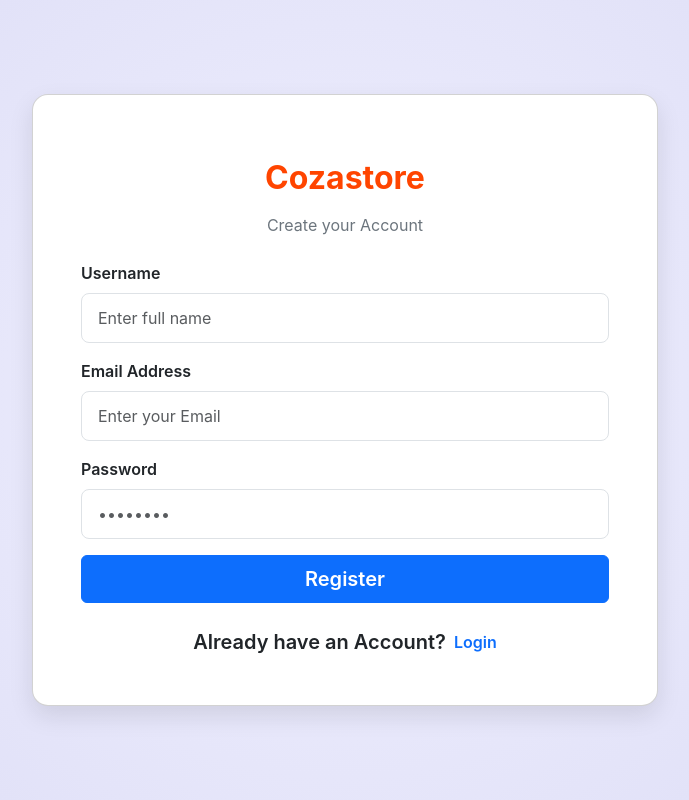
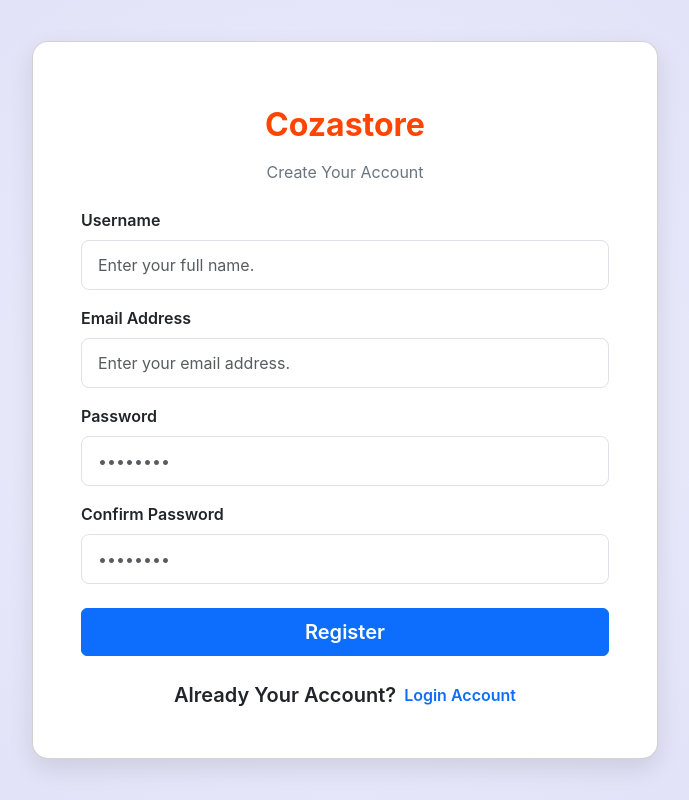
Before and after one commit to MGPISEHT/Ecom-Cozasotre-full, a PHP site: page /register.php in a window 1280 px wide. Shown: the whole page, without its empty margins (295-984 px from the left). Run offline with PHP 8.4, Linux system fonts and the light colour scheme; a stand-in replaces the project's code that opens the database connection; some libraries are stand-ins or nearby versions.

Commit message:
login and register account

```diff
--- a/db/DBconnnect.php
+++ b/db/DBconnnect.php
@@ -1,24 +1,18 @@
 <?php
-// Database credentials
-$host = 'localhost'; // Database host
-$dbname = 'cozastore'; // Database name
-$username = 'root'; // Database username
-$password = ''; // Database password
-
+$host = 'localhost';
+$dbname = 'cozastore';
+$username = 'root';
+$password = '';
 try {
     // Create a PDO instance (database connection)
     $conn = new PDO("mysql:host=$host;dbname=$dbname", $username, $password);
 
-    // Set PDO to throw exceptions on errors
     $conn->setAttribute(PDO::ATTR_ERRMODE, PDO::ERRMODE_EXCEPTION);
-
-    // echo "Connected successfully!"; // Debugging: Remove this in production
+    // echo "Connected successfully!";
 } catch (PDOException $e) {
-    // Handle connection errors
-    die("Connection failed: " . $e->getMessage()); // Terminate script with error message
+    die("Connection failed: " . $e->getMessage());
 }
 
-// Enable error reporting for debugging
 error_reporting(E_ALL);
 ini_set('display_errors', 1);
 ?>
--- a/register.php
+++ b/register.php
@@ -1,11 +1,58 @@
 <?php
+include './db/DBconnnect.php';
 
+session_start();
 
+$message = '';
 
+if (isset($_POST['register_btn'])) {
+    $username = trim(htmlspecialchars($_POST['username'], ENT_QUOTES, 'UTF-8'));
+    $email = filter_input(INPUT_POST, 'email', FILTER_SANITIZE_EMAIL);
+    $plain_password = $_POST['password'];
+    $confirm_password = $_POST['confirm_password'];
 
+    if ($plain_password !== $confirm_password) {
+        $message = "The password don't match.";
+    } elseif (strlen($plain_password) < 5) {
+        $message = "The password must be at least 5 characters long.";
+    } else {
+        $hashed_password = password_hash($plain_password, PASSWORD_DEFAULT);
+
+        $role = 'user';
+
+        try {
+            global $conn;
+            $check_stmt = $conn->prepare("SELECT COUNT(*) FROM users WHERE email = :email OR username = :username");
+            $check_stmt->execute([':email' => $email, ':username' => $username]);
+            if ($check_stmt->fetchColumn() > 0) {
+                $message = "ឈ្មោះអ្នកប្រើប្រាស់ ឬអាសយដ្ឋានអ៊ីមែលនេះមានរួចហើយ។";
+            } else {
+                $sql = "INSERT INTO users (username, password, email, role)
+                        VALUES (:username, :password, :email, :role)";
+                $stmt = $conn->prepare($sql);
+
+                // Bind parameters
+                $stmt->bindParam(':username', $username);
+                $stmt->bindParam(':password', $hashed_password);
+                $stmt->bindParam(':email', $email);
+                $stmt->bindParam(':role', $role);
+
+                $stmt->execute();
+                $_SESSION['success_message'] = "ការចុះឈ្មោះអ្នកប្រើប្រាស់បានជោគជ័យ! សូមចូល។";
+                header("Location: login.php");
+                exit();
+            }
+        } catch (PDOException $e) {
+            error_log("Register PDO Error: " . $e->getMessage());
+            $message = "មានបញ្ហាបច្ចេកទេសកើតឡើង។ សូមព្យាយាមម្តងទៀតនៅពេលក្រោយ។";
+        }
+    }
+}
+
+if (isset($_GET['error'])) {
+    $message = htmlspecialchars($_GET['error']);
+}
 ?>
-
-
 
 <!doctype html>
 <html lang="en">
@@ -13,13 +60,12 @@
 <head>
     <meta charset="utf-8">
     <meta name="viewport" content="width=device-width, initial-scale=1.0">
-    <title>Register Account - Cozastore</title>
+    <title> Register - Account</title>
     <link href="https://cdn.jsdelivr.net/npm/bootstrap@5.3.0-alpha1/dist/css/bootstrap.min.css" rel="stylesheet">
     <script src="https://cdn.tailwindcss.com"></script>
     <style>
         body {
             font-family: 'Inter', sans-serif;
-            /* Using Inter font as a good default */
         }
 
         .radial-gradient-custom {
@@ -28,39 +74,49 @@
 
         .card {
             border-radius: 1rem;
-            /* More rounded corners for the card */
             box-shadow: 0 10px 25px rgba(0, 0, 0, 0.1);
-            /* Softer shadow */
         }
 
         .form-control {
             border-radius: 0.5rem;
-            /* Rounded form inputs */
             padding: 0.75rem 1rem;
-            /* Comfortable padding */
         }
 
         .btn-primary {
             border-radius: 0.5rem;
-            /* Rounded button */
             padding: 0.75rem 1.5rem;
-            /* Comfortable padding */
             font-weight: 600;
             transition: background-color 0.3s ease;
-            /* Smooth hover effect */
         }
 
         .btn-primary:hover {
             background-color: #0056b3;
-            /* Darker shade on hover */
             border-color: #0056b3;
+        }
+
+        .message-box {
+            padding: 10px;
+            border-radius: 6px;
+            text-align: center;
+            margin-bottom: 20px;
+            font-size: 15px;
+        }
+        .error-message {
+            color: #d9534f;
+            background-color: #f2dede;
+            border: 1px solid #ebccd1;
+        }
+        .success-message {
+            color: #28a745;
+            background-color: #d4edda;
+            border: 1px solid #c3e6cb;
         }
     </style>
 </head>
 
 <body class="bg-gray-100">
     <div class="page-wrapper" id="main-wrapper" data-layout="vertical">
-        <div class="position-relative overflow-hidden radial-gradient-custom min-vh-100 d-flex align-items-center justify-content-center p-4" >
+        <div class="position-relative overflow-hidden radial-gradient-custom min-vh-100 d-flex align-items-center justify-content-center p-4">
             <div class="d-flex align-items-center justify-content-center" style="width: 100%; max-width: 1000px; height: 600px;">
                 <div class="row justify-content-center w-100">
                     <div class="col-12" style="max-width: 650px;">
@@ -69,25 +125,32 @@
                                 <a class="text-nowrap logo-img text-center d-block py-3 w-100">
                                     <h1 class="fw-bold mb-0" style="font-size: 2rem; color: orangered;">Cozastore</h1>
                                 </a>
-                                <p class="text-center text-secondary mb-4">Create your Account</p>
-                                <form action="functions/register_handler.php" method="POST">
+                                <p class="text-center text-secondary mb-4">Create Your Account</p>
+                                <?php if (!empty($message)): ?>
+                                    <p class="message-box error-message"><?php echo $message; ?></p>
+                                <?php endif; ?>
+                                <form action="<?php echo htmlspecialchars($_SERVER["PHP_SELF"]); ?>" method="POST">
                                     <div class="mb-3">
-                                        <label for="fullName" class="form-label fw-semibold">Username</label>
-                                        <input type="text" class="form-control" id="fullName" name="fullName" placeholder="Enter full name" required>
+                                        <label for="username" class="form-label fw-semibold">Username</label>
+                                        <input type="text" class="form-control" id="username" name="username" placeholder="Enter your full name." required>
                                     </div>
                                     <div class="mb-3">
                                         <label for="email" class="form-label fw-semibold">Email Address</label>
-                                        <input type="email" class="form-control" id="email" name="email" placeholder="Enter your Email " required>
+                                        <input type="email" class="form-control" id="email" name="email" placeholder="Enter your email address." required>
                                     </div>
                                     <div class="mb-3">
                                         <label for="password" class="form-label fw-semibold">Password</label>
                                         <input type="password" class="form-control" id="password" name="password" placeholder="••••••••" required>
                                     </div>
+                                    <div class="mb-4">
+                                        <label for="confirm_password" class="form-label fw-semibold">Confirm Password</label>
+                                        <input type="password" class="form-control" id="confirm_password" name="confirm_password" placeholder="••••••••" required>
+                                    </div>
 
                                     <button name="register_btn" type="submit" class="btn btn-primary w-100 py-2 fs-5 mb-4 rounded-2">Register</button>
                                     <div class="d-flex align-items-center justify-content-center">
-                                        <p class="fs-5 mb-0 fw-semibold">Already have an Account?</p>
-                                        <a href="login.php" class="text-primary fw-semibold ms-2">Login</a>
+                                        <p class="fs-5 mb-0 fw-semibold">Already Your Account?</p>
+                                        <a href="login.php" class="text-primary fw-semibold ms-2">Login Account</a>
                                     </div>
                                 </form>
                             </div>
```
Also changed, not shown: login.php (+52 -32 lines).
